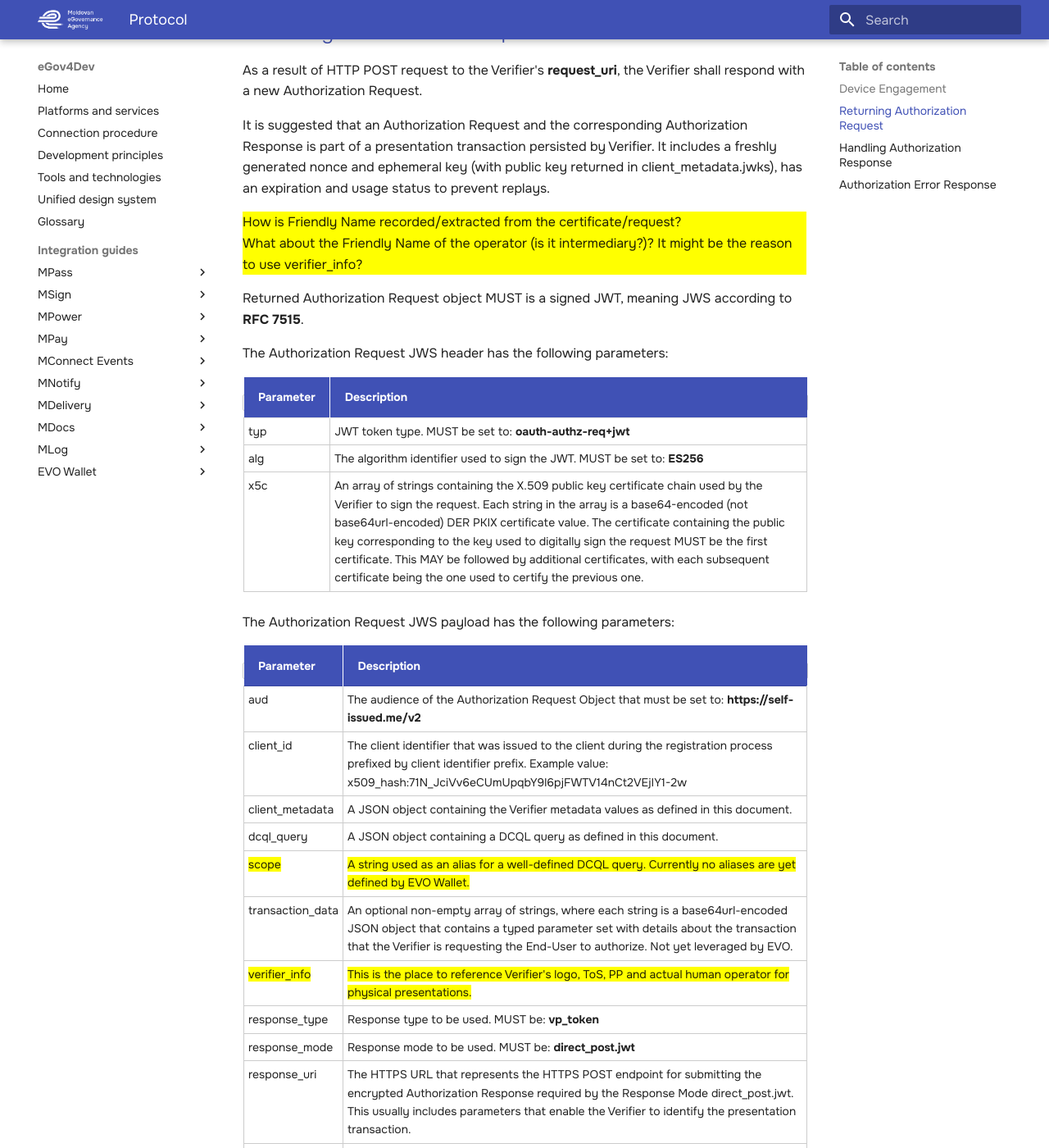
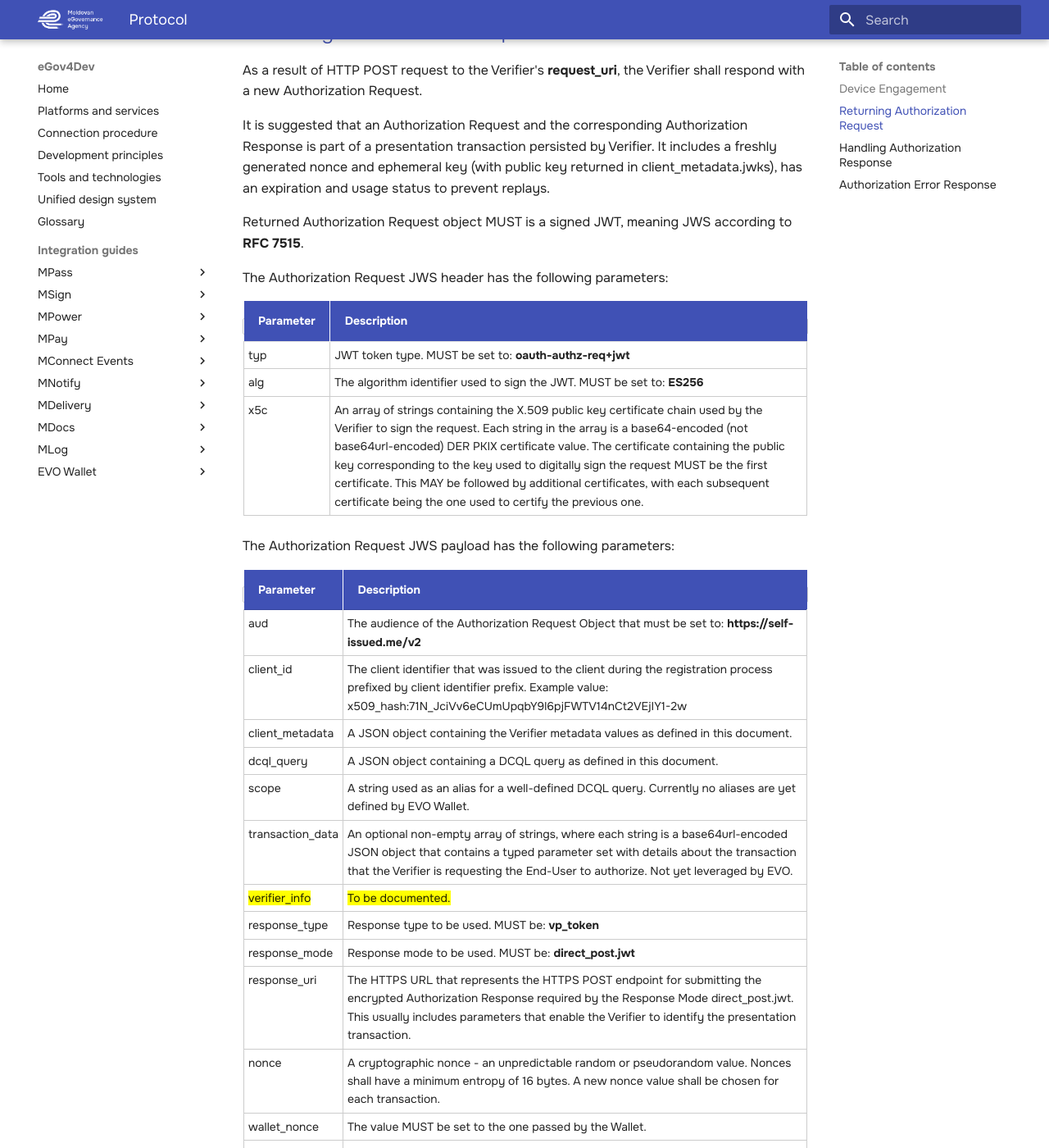
Before and after one commit to egov-moldova/egov4dev, an MkDocs documentation site: the page built from docs/guides/evo-wallet/protocol.md, in a window 1280 px wide and 1400 px high, scrolled down 4954 px. Shown: the whole window at 82% size. Built offline with MkDocs 1.6.1 and Material for MkDocs 9.7.7, drawn with Linux system fonts in a browser that asks for light colours; some of the changed text lies outside the part shown.

Commit message:
Formatting fixes

```diff
--- a/docs/guides/evo-wallet/protocol.md
+++ b/docs/guides/evo-wallet/protocol.md
@@ -74,11 +74,6 @@
 
 It is suggested that an Authorization Request and the corresponding Authorization Response is part of a presentation transaction persisted by Verifier. It includes a freshly generated nonce and ephemeral key (with public key returned in client_metadata.jwks), has an expiration and usage status to prevent replays.
 
-<div class="highlight-text-yellow">
-How is Friendly Name recorded/extracted from the certificate/request?<br>
-What about the Friendly Name of the operator (is it intermediary?)? It might be the reason to use verifier_info?
-</div>
-
 Returned Authorization Request object MUST is a signed JWT, meaning JWS according to **RFC 7515**.
 
 The Authorization Request JWS header has the following parameters:
@@ -97,9 +92,9 @@
 | client_id | The client identifier that was issued to the client during the registration process prefixed by client identifier prefix. Example value: x509_hash:71N_JciVv6eCUmUpqbY9l6pjFWTV14nCt2VEjIY1-2w |
 | client_metadata | A JSON object containing the Verifier metadata values as defined in this document. |
 | dcql_query | A JSON object containing a DCQL query as defined in this document. |
-| <span class="highlight-text-yellow">scope</span> | <span class="highlight-text-yellow">A string used as an alias for a well-defined DCQL query. Currently no aliases are yet defined by EVO Wallet.</span> |
+| scope | A string used as an alias for a well-defined DCQL query. Currently no aliases are yet defined by EVO Wallet. |
 | transaction_data | An optional non-empty array of strings, where each string is a base64url-encoded JSON object that contains a typed parameter set with details about the transaction that the Verifier is requesting the End-User to authorize. Not yet leveraged by EVO. |
-| <span class="highlight-text-yellow">verifier_info</span> | <span class="highlight-text-yellow">This is the place to reference Verifier's logo, ToS, PP and actual human operator for physical presentations.</span> |
+| <span class="highlight-text-yellow">verifier_info</span> | <span class="highlight-text-yellow">To be documented.</span> |
 | response_type | Response type to be used. MUST be: **vp_token** |
 | response_mode | Response mode to be used. MUST be: **direct_post.jwt** |
 | response_uri | The HTTPS URL that represents the HTTPS POST endpoint for submitting the encrypted Authorization Response required by the Response Mode direct_post.jwt. This usually includes parameters that enable the Verifier to identify the presentation transaction. |
--- a/mkdocs.yml
+++ b/mkdocs.yml
@@ -138,4 +138,4 @@
       permalink: true
       toc_depth: 2
 
-copyright: © 2010–2025 Moldova eGovernance Agency. All rights reserved.
+copyright: © 2010–2026 Moldova eGovernance Agency. All rights reserved.
```
Also changed, not shown: other parts of docs/guides/evo-wallet/protocol.md (+1 -1 lines), docs/guides/evo-wallet/examples.md (+2 -0 lines), docs/guides/evo-wallet/index.md (+1 -1 lines), docs/guides/evo-wallet/integration.md (+1 -1 lines), docs/guides/evo-wallet/validation.md (+1 -1 lines).
